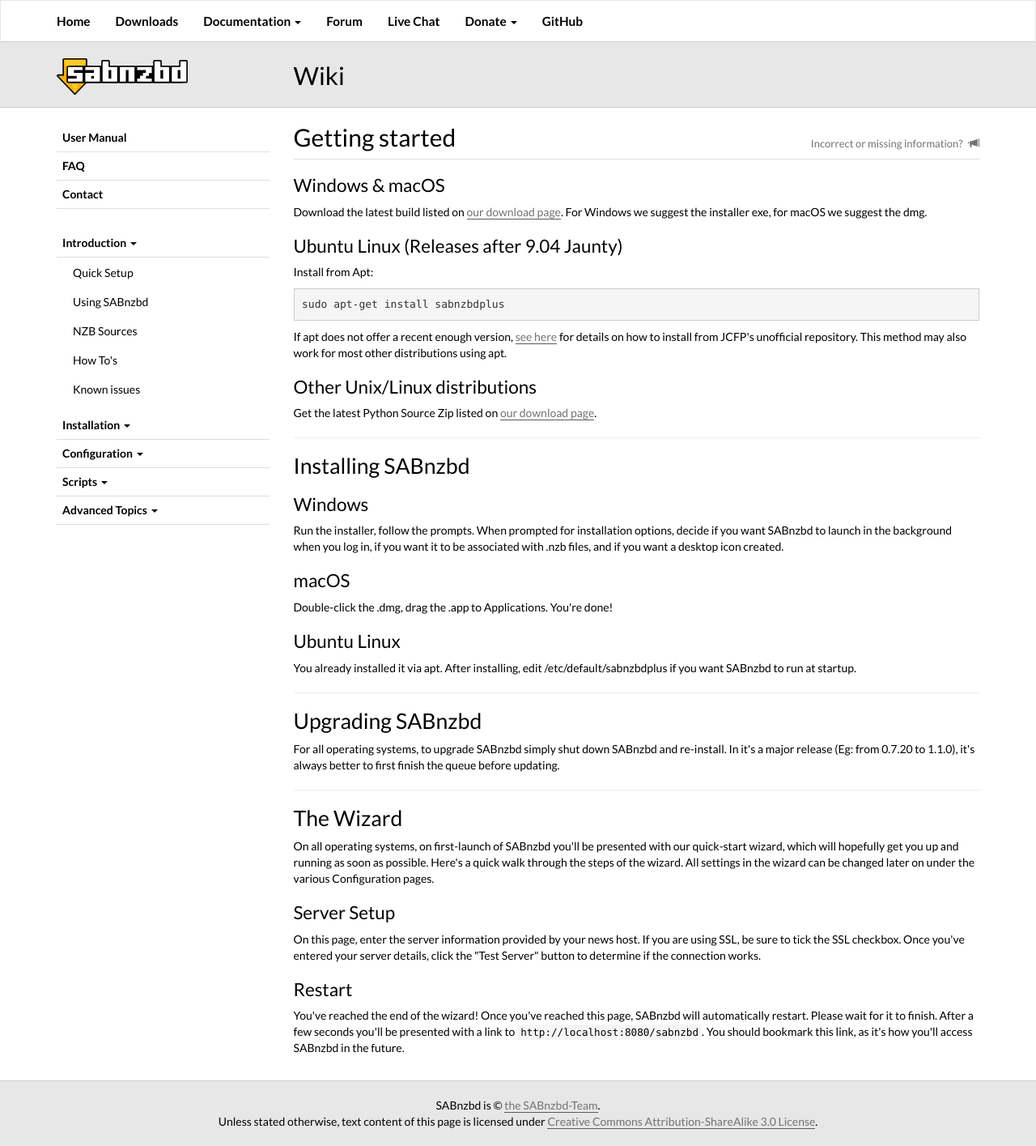
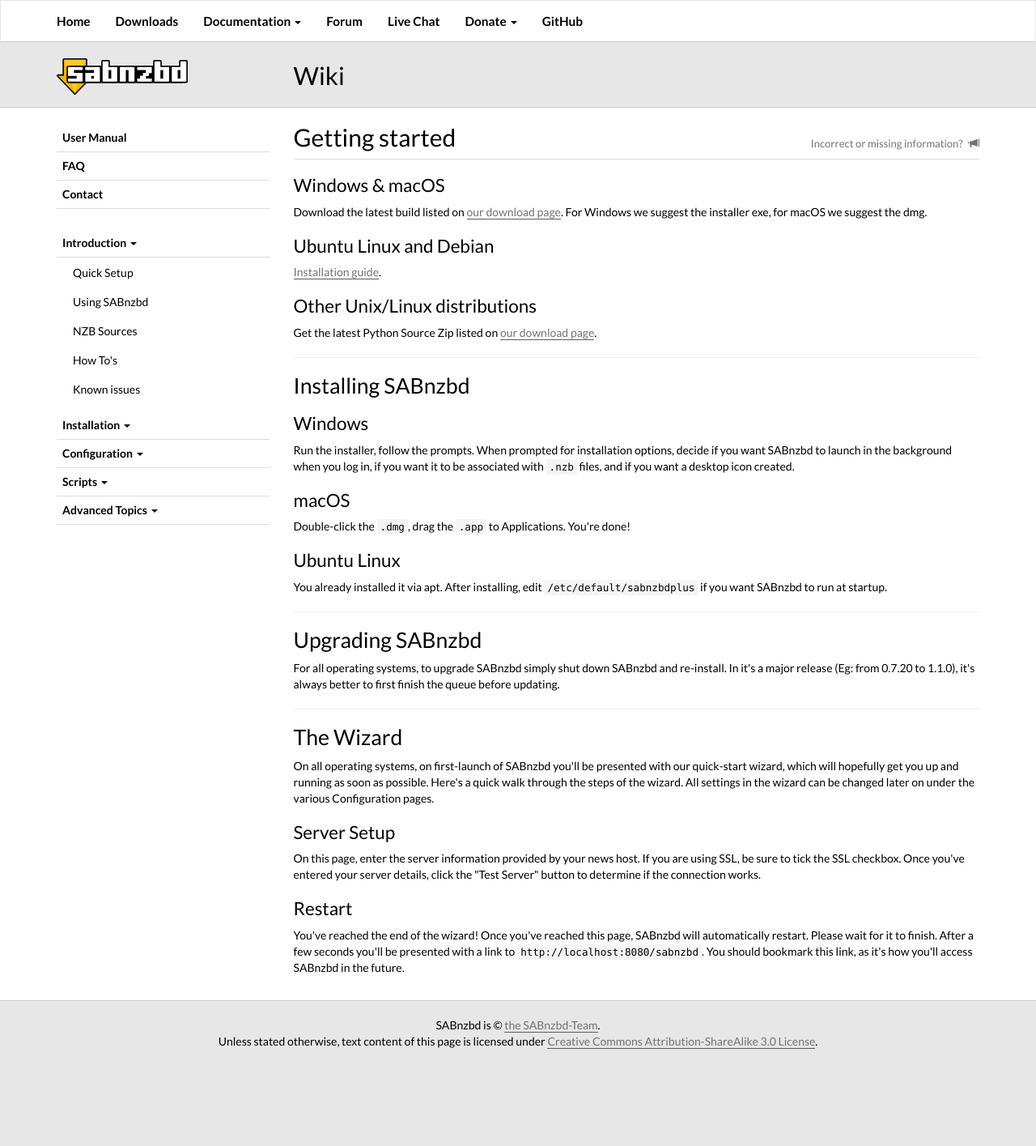
Before and after one commit to sabnzbd/sabnzbd.github.io, a Jekyll site: the page built from wiki/introduction/quick-setup.html, in a window 1280 px wide. Shown: the whole page at 81% size. Built offline with Jekyll 4.4.1, drawn with Linux system fonts in a browser that asks for light colours; after the commit the page ends 1316 px from its top, so only the background shows below that.

Commit message:
Update Quick-Setup

```diff
--- a/wiki/introduction/quick-setup.html
+++ b/wiki/introduction/quick-setup.html
@@ -4,23 +4,19 @@
 
 <h2 id="toc1"><span>Windows &amp; macOS</span></h2>
 <p>Download the latest build listed on <a href="/downloads">our download page</a>. For Windows we suggest the installer exe, for macOS we suggest the dmg.</p>
-<h2 id="toc2"><span>Ubuntu Linux (Releases after 9.04 Jaunty)</span></h2>
-<p>Install from Apt:</p>
-<div class="code">
-    <pre><code>sudo apt-get install sabnzbdplus</code>
-</pre>
-</div>
-<p>If apt does not offer a recent enough version, <a href="/wiki/installation/install-ubuntu-repo">see here</a> for details on how to install from JCFP's unofficial repository. This method may also work for most other distributions using apt.</p>
+<h2 id="toc2"><span>Ubuntu Linux and Debian</span></h2>
+<p><a href="/wiki/installation/install-ubuntu-repo">Installation guide</a>.</p>
+
 <h2 id="toc3"><span>Other Unix/Linux distributions</span></h2>
 <p>Get the latest Python Source Zip listed on <a href="/downloads">our download page</a>.</p>
 <hr>
 <h1 id="toc4"><span>Installing SABnzbd</span></h1>
 <h2 id="toc5"><span>Windows</span></h2>
-<p>Run the installer, follow the prompts. When prompted for installation options, decide if you want SABnzbd to launch in the background when you log in, if you want it to be associated with .nzb files, and if you want a desktop icon created.</p>
+<p>Run the installer, follow the prompts. When prompted for installation options, decide if you want SABnzbd to launch in the background when you log in, if you want it to be associated with <code>.nzb</code> files, and if you want a desktop icon created.</p>
 <h2 id="toc6"><span>macOS</span></h2>
-<p>Double-click the .dmg, drag the .app to Applications. You're done!</p>
+<p>Double-click the <code>.dmg</code>, drag the <code>.app</code> to Applications. You're done!</p>
 <h2 id="toc7"><span>Ubuntu Linux</span></h2>
-<p>You already installed it via apt. After installing, edit /etc/default/sabnzbdplus if you want SABnzbd to run at startup.</p>
+<p>You already installed it via apt. After installing, edit <code>/etc/default/sabnzbdplus</code> if you want SABnzbd to run at startup.</p>
 <hr>
 <h1 id="toc8"><span>Upgrading SABnzbd</span></h1>
 <p>For all operating systems, to upgrade SABnzbd simply shut down SABnzbd and re-install. In it's a major release (Eg: from 0.7.20 to 1.1.0), it's always better to first finish the queue before updating.</p>
```
